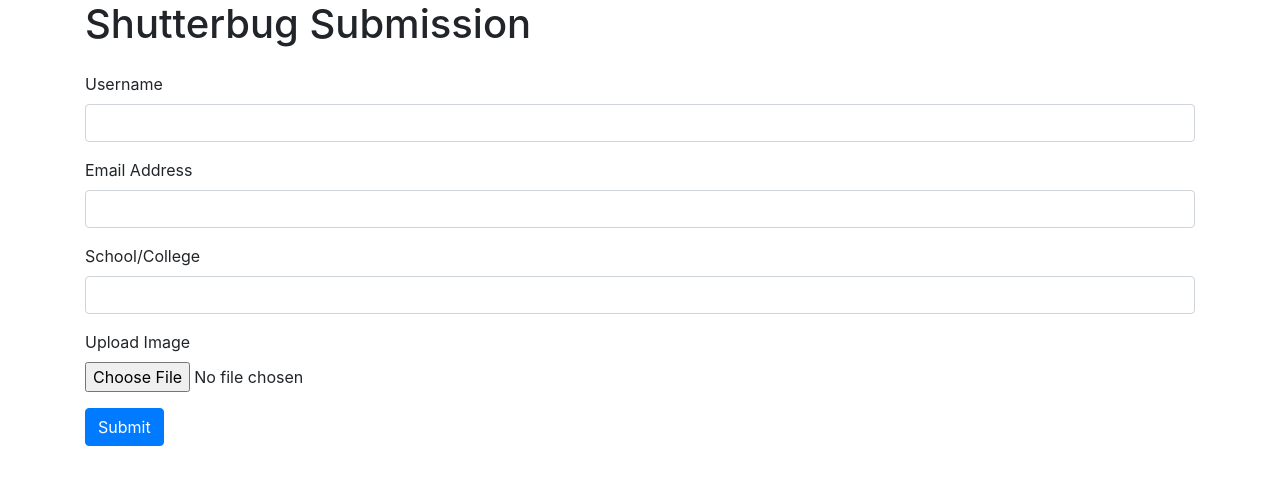
After one commit to Soumadipdas18/spirit2021, a Node server app: template views/events/shutterbug_submission.ejs in a window 1280 px wide. The commit adds this page. Shown: the top 485 px of the page. Run offline with Node 20, Linux system fonts and the light colour scheme; the template is opened without the code that fills it, so the values that code supplies are empty; some libraries are stand-ins or nearby versions.

Commit message:
Added file upload system

```diff
--- a/model/user.js
+++ b/model/user.js
@@ -6,6 +6,7 @@ const UserSchema = new mongoose.Schema(
     collegename: { type: String, default: null ,unique:false},
     email: { type: String, required: true, unique: true },
     phno: { type: String, default: null,unique:false },
+    img: { type: String, required: false, unique: false},
     password: { type: String, default: null,unique:false },
 	//Since our website is not ready we will host a static form for the ipl auction event in the old website
 	//and connect it with this database. So when our new website will be put up, we will send mail to the registered users with a random password to         //login into the new website. So I made the storerandompassword field to store a random password for them which can be used later
--- a/routes/iplauction.js
+++ b/routes/iplauction.js
@@ -2,16 +2,18 @@ const express = require("express");
 const app = express.Router();
 const bodyParser = require("body-parser");
 const stuff = require("../model/ipl_auction");
+const stuff_user = require("../model/user");
 var urlencodedParser = bodyParser.urlencoded({ extended: false });
 
 app.post("/register/", urlencodedParser, async (req, res) => {
+
   const { member1, member2, member3, teamname } = req.body;
   const data = await stuff.iplauction.findOne({ teamname }).lean();
   if(data)
   return res.send({
     status: "error",
     error:
-      "Team Name already exists. Choose a different name",
+      "Team Name already exists. Please choose a different name",
   });
   await stuff.iplauction
     .create({
--- a/server.js
+++ b/server.js
@@ -5,6 +5,7 @@ const mongoose = require("mongoose");
 const authapi = require("./routes/authapi");
 const profileroute = require("./routes/profileroute");
 const event_regRoute = require("./routes/event_regRoute");
+const shutterbug = require("./routes/shutterbug");
 const iplauction=require("./routes/iplauction");
 const cookieParser = require("cookie-parser");
 const sessions = require('express-session');
@@ -106,6 +107,17 @@ app.get("/events/register/:name", async (req, res) => {
     res.redirect("/login");
   }
 });
+
+app.get("/shutterbug_submission", async (req, res) => {
+  if (req.session.userid) {
+    email = session.userid;
+    const user = await stuff_user.model.findOne({ email }).lean();
+    res.render("events/shutterbug_submission",{user: user});
+  }
+  else{
+    res.redirect("/login");
+  }
+});
 //SPONSORS
 app.get("/sponsors", (req, res) => {
   session = req.session;
@@ -131,6 +143,7 @@ app.get('/admin', (req, res) => {
 app.use("/authapi", authapi);
 app.use("/iplauction", iplauction);
 app.use("/profile", profileroute);
+app.use("/shutterbug_submission", shutterbug);
 app.use("/events/event_registration", event_regRoute);
 
 app.get('*', function(req, res){
--- a/views/events/event_reg.ejs
+++ b/views/events/event_reg.ejs
@@ -318,6 +318,7 @@ color: rgba(255, 255, 255, 0.8);
 				};
 
 				async function registerUser(i) {
+          const name = document.getElementById(`full_name${i}`).value;
 					const email = document.getElementById(`email_address${i}`).value;
 					const discord = document.getElementById(`discord${i}`).value;
 					const result = await fetch(`/events/event_registration/post_ipl`, {
@@ -326,6 +327,7 @@ color: rgba(255, 255, 255, 0.8);
 						'Content-Type': 'application/json'
 					},
 					body: JSON.stringify({
+            name,
 						email,
 						discord,
 					})
--- a/views/events/event_reg_forms/iplauctionform.ejs
+++ b/views/events/event_reg_forms/iplauctionform.ejs
@@ -3,7 +3,7 @@
 							<label class="formFieldLabel">Team Name</label>
 							<input type="text" autocomplete="off" id="team_name" value="" required class="formFieldInput" />
 						</div>
-						<div class="registerTitle">MEMBER 1</div>
+						<div class="registerTitle_2">MEMBER 1</div>
 						<div class="formFieldRow">
 							<label class="formFieldLabel">Full Name</label>
 							<input type="text" autocomplete="off" id="full_name1" value="" required class="formFieldInput" />
@@ -24,7 +24,7 @@
 							<label class="formFieldLabel">Discord Username </label>
 							<input type="text" id="discord1" name="name2" value=""required  class="formFieldInput" />
 						</div>
-						<div class="registerTitle">MEMBER 2</div>
+						<div class="registerTitle_2">MEMBER 2</div>
 						<div class="formFieldRow">
 							<label class="formFieldLabel">Full Name</label>
 							<input type="text" autocomplete="off" id="full_name2" value="" required class="formFieldInput" />
@@ -45,7 +45,7 @@
 							<label class="formFieldLabel">Discord Username </label>
 							<input type="text" id="discord2" name="name2" value=""required  class="formFieldInput" />
 						</div>
-						<div class="registerTitle">MEMBER 3</div>
+						<div class="registerTitle_2">MEMBER 3</div>
 						<div class="formFieldRow">
 							<label class="formFieldLabel">Full Name</label>
 							<input type="text" autocomplete="off" id="full_name3" value="" required class="formFieldInput" />
--- /dev/null
+++ b/views/events/shutterbug_submission.ejs
@@ -0,0 +1,46 @@
+<!DOCTYPE html>
+<html lang="en">
+
+<head>
+    <meta charset="UTF-8">
+    <meta name="viewport" content="width=device-width, initial-scale=1.0">
+    <link rel="stylesheet" href="https://stackpath.bootstrapcdn.com/bootstrap/4.5.2/css/bootstrap.min.css"
+        integrity="sha384-JcKb8q3iqJ61gNV9KGb8thSsNjpSL0n8PARn9HuZOnIxN0hoP+VmmDGMN5t9UJ0Z" crossorigin="anonymous">
+
+    <link href="https://fonts.googleapis.com/icon?family=Material+Icons" rel="stylesheet">
+    <title>Shutterbug Submission</title>
+</head>
+
+<body>
+
+    <div class="container">
+        <h1 class="mb-4 text-black">Shutterbug Submission</h1>
+
+        <form method="POST" action="/shutterbug_submission" id="shutterbug-form" enctype="multipart/form-data">
+            <div class="form-group">
+                <label for="username" class="text-black">Username</label>
+                <input type="text" class="form-control" name="username" value="<%=user.username%>" required>
+            </div>
+
+            <div class="form-group">
+                <label for="email" class="text-black">Email Address</label>
+                <input type="email" class="form-control" name="email" value="<%=user.email%>" required>
+            </div>
+
+            <div class="form-group">
+                <label for="college" class="text-black">School/College</label>
+                <input type="text" class="form-control" name="college" value="<%=user.collegename%>" required>
+            </div>
+
+            <div class="form-group">
+                <label for="image" class="text-black">Upload Image</label>
+                <input type="file" name="image" id="image" class="form-control-file text-black">
+            </div>
+
+            <input type="submit" class="btn btn-primary" value="Submit" />
+        </form>
+    </div>
+
+</body>
+
+</html>
```
Also changed, not shown: routes/event_regRoute.js (+4 -3 lines), routes/shutterbug.js (added, +78 -0 lines).
